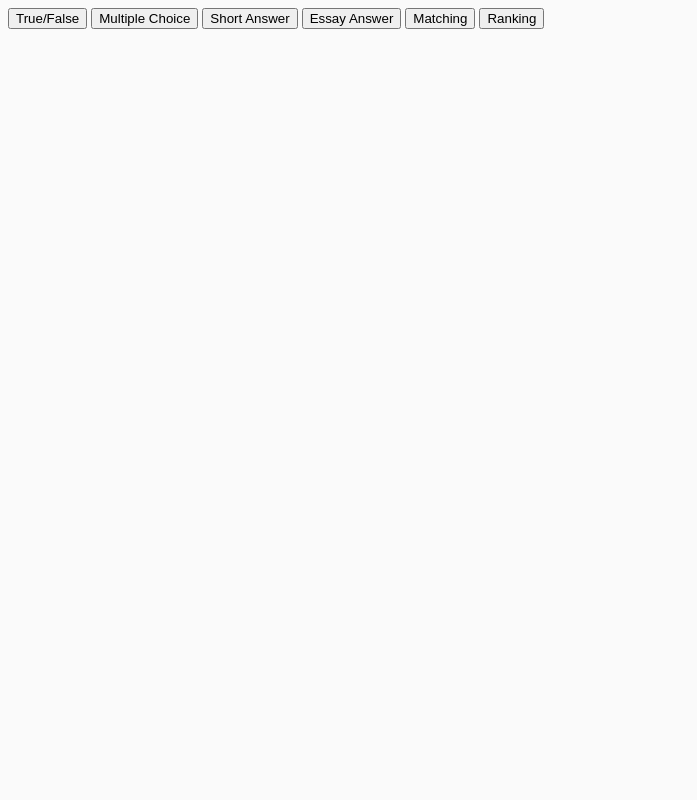
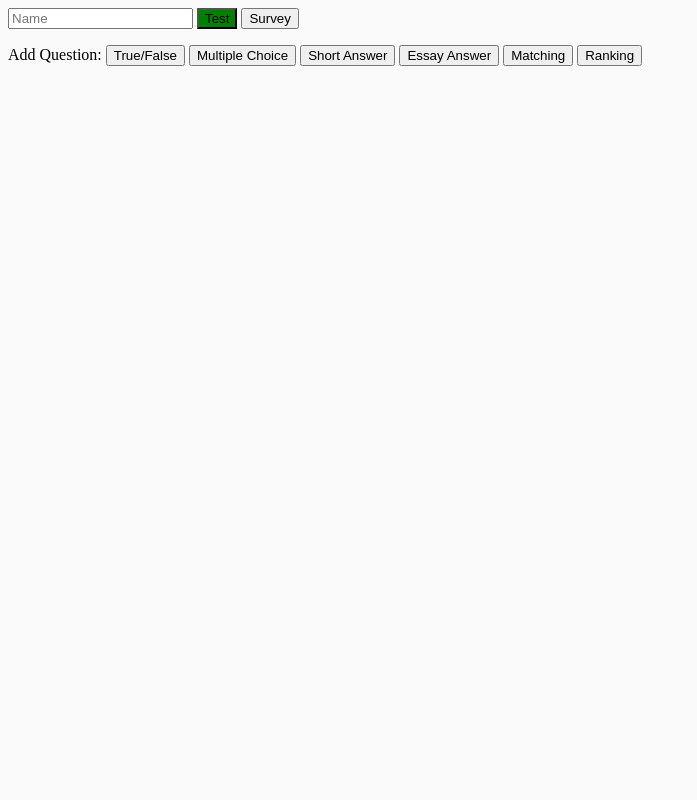
Before and after one commit to jjjpanda/SSW-322, a PHP site: page /createTest.html in a window 1280 px wide. Shown: the whole page, without its empty margins (0-697 px from the left). Run offline with PHP 8.4, Linux system fonts and the light colour scheme.

Commit message:
change form type

```diff
--- a/createTest.html
+++ b/createTest.html
@@ -1,11 +1,16 @@
 <link rel = "stylesheet" type="text/css" href="res/css.css"/>
 <script type="text/javascript" src="res/script.js"></script>
-<button onclick="writeQuestion('trueFalse')"> True/False </button>
+
+<input id="testName" type="text" placeholder="Name"></div>
+<button id="testTypeButton" class="typeSelected" onclick="changeType('test')"> Test </button>
+<button id="surveyTypeButton" onclick="changeType('survey')"> Survey </button>
+
+<div id="questionDiv"></div>
+<button id="deleteButton" style="display:none" onclick="deleteLastQuestion()"> Delete Last Question </button>
+<p></p>
+Add Question: <button onclick="writeQuestion('trueFalse')"> True/False </button>
 <button onclick="writeQuestion('multipleChoice')"> Multiple Choice </button>
 <button onclick="writeQuestion('shortAnswer')"> Short Answer </button>
 <button onclick="writeQuestion('essayAnswer')"> Essay Answer </button>
 <button onclick="writeQuestion('matching')"> Matching </button>
 <button onclick="writeQuestion('ranking')"> Ranking </button>
- <p></p>
-<div id="questionDiv"></div>
-<button id="deleteButton" style="display:none" onclick="deleteLastQuestion()"> Delete Last Question </button>
--- a/res/css.css
+++ b/res/css.css
@@ -81,3 +81,7 @@ html{
     from, to { border-color: transparent }
     50% { border-color: orange; }
   }
+
+  .typeSelected {
+    background-color:green;
+  }
--- a/res/script.js
+++ b/res/script.js
@@ -1,5 +1,6 @@
 //TODO: Add number of desired answers to addQuestion method
 var questionNumber = 1
+var formType = 'test'
 function addQuestion(type, number) {
     if (type == "trueFalse")
         return '<div class="question">\n<span class="questionNumber">'+number+'</span>\n<input class="questionPromptCreate" type="text" name="question'+number+'Prompt" placeholder="Question Prompt">\n<div class="questionAnswers">\n<input class="trueFalse" type="radio" name="question'+number+'" placeholder="option1"> True<br>\n<input class="trueFalse" type="radio" name="question'+number+'" placeholder="option2"> False<br>\n</div>\n</div>\n<br></br>';
@@ -53,15 +54,17 @@ function deleteLastQuestion() {
         hideDeleteButton()
 }
 
-
-console.log(addQuestion("trueFalse", 1));
-console.log("\n");
-console.log(addQuestion("multipleChoice", 2));
-console.log("\n");
-console.log(addQuestion("shortAnswer", 3));
-console.log("\n");
-console.log(addQuestion("essayAnswer", 4));
-console.log("\n");
-console.log(addQuestion("matching", 5));
-console.log("\n");
-console.log(addQuestion("ranking", 6));
+function changeType(type) {
+    if (type == 'test' && formType != 'test') {
+        formType = type;
+        test = document.getElementById("testTypeButton").classList.add("typeSelected");
+        document.getElementById("surveyTypeButton").classList.remove("typeSelected");
+        //test form code here
+    }
+    else if (type == 'survey' && formType != 'survey') {
+        formType = type;
+        document.getElementById("surveyTypeButton").classList.add("typeSelected");
+        document.getElementById("testTypeButton").classList.remove("typeSelected");
+        //survey form code here
+    }
+}
```
